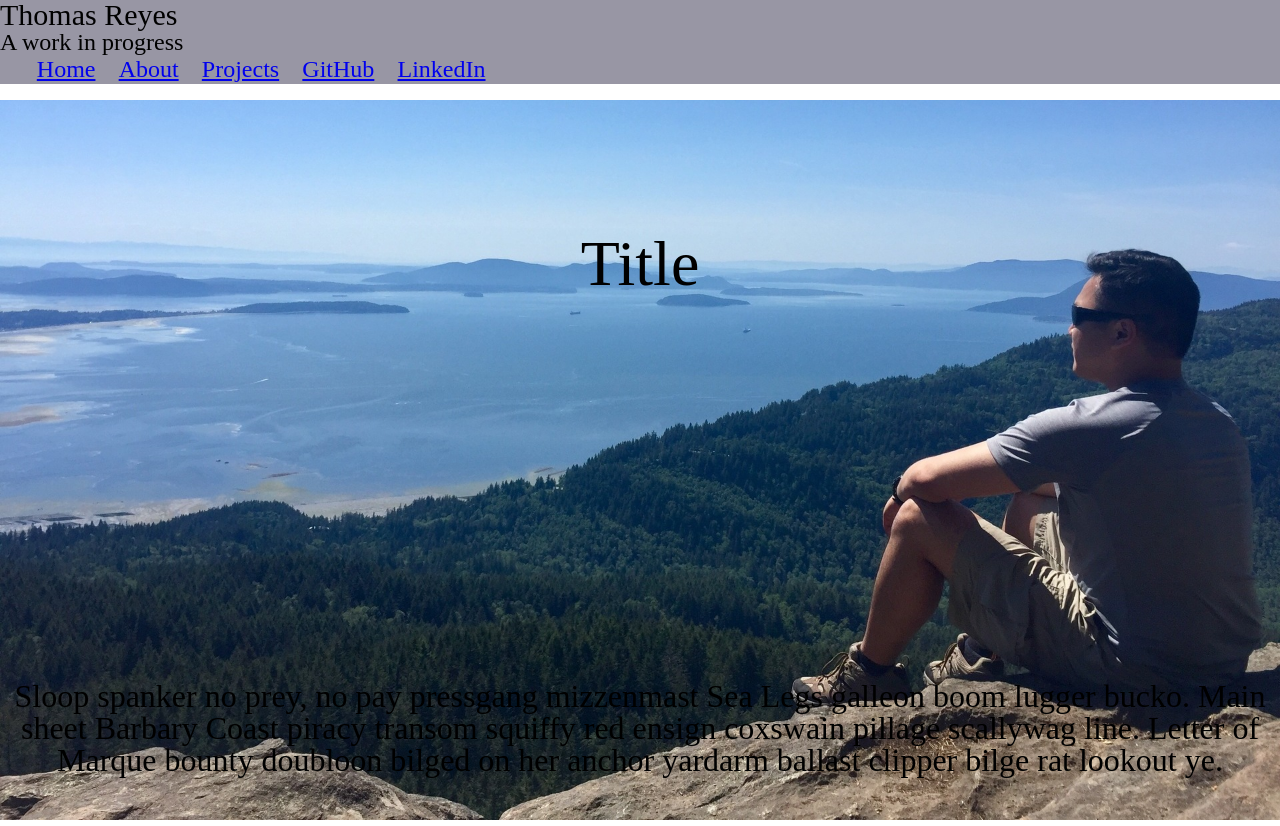
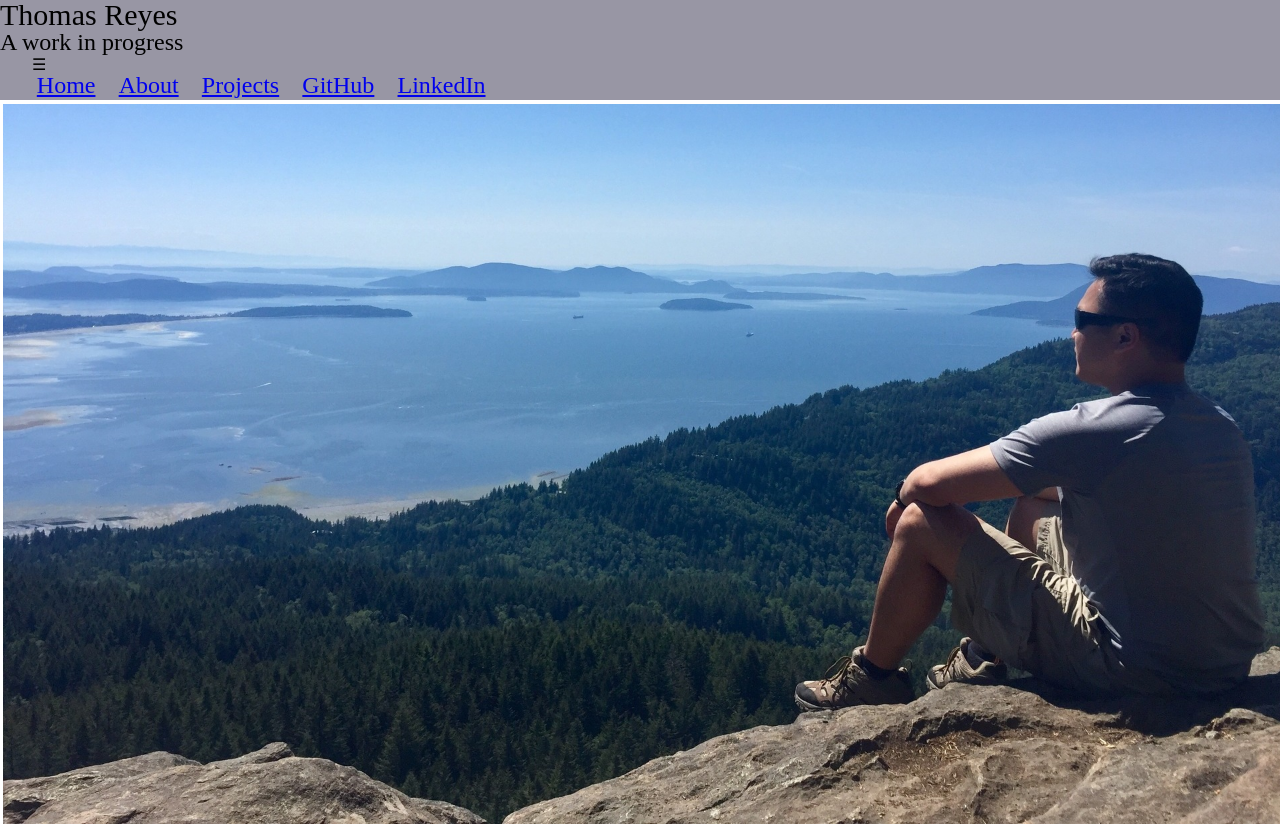
Before and after one commit to Trey64/portfolio, a plain HTML site: page index.html in a window 1280 px wide. Shown: the top 826 px of the page. Drawn offline with nearby package versions, Linux system fonts and the light colour scheme.

Commit message:
fixed indentation

```diff
--- a/app.js
+++ b/app.js
@@ -15,12 +15,12 @@ portfolioView.handleTabNav = function() {
 
 portfolioView.handleCarousel = function() {
   var carouselSlider = setInterval(function(){
-		$(".carousel ul").animate({marginLeft:-1440},1000,function(){
-			$(this).find("li:last").after($(this).find("li:first"));
-			$(this).css({marginLeft:0});
-		})
-	},5000);
-}
+    $(".carousel ul").animate({marginLeft:-1440},1000,'easeInBack',function(){
+      $(this).find("li:last").after($(this).find("li:first"));
+      $(this).css({marginLeft:0});
+    })
+  },5000);
+};
 
 $(document).ready(function() {
   portfolioView.handleTabNav();
--- a/index.html
+++ b/index.html
@@ -20,6 +20,7 @@
       <h2>A work in progress</h2>
     </section>
     <nav class="main-nav">
+      <span class="hamburger">&#9776;</span>
       <div class="icon-menu"></div>
       <ul>
         <li class="tab" data-content="hero"><a href="#">Home</a></li>
@@ -33,16 +34,12 @@
 
   <main>
     <section id="hero" class="tab-content">
-      <div class="hero-block">
       <div class="carousel">
         <ul>
           <li><img class="hero-image" src="img/carousel1.jpg" /></li>
           <li><img class="hero-image" src="img/carousel2.jpg" /></li>
           <li><img class="hero-image" src="img/carousel3.jpg" /></li>
         </ul>
-    </div>
-      <h3 class="hero-title">Title</h3>
-      <p class="hero-description">Sloop spanker no prey, no pay pressgang mizzenmast Sea Legs galleon boom lugger bucko. Main sheet Barbary Coast piracy transom squiffy red ensign coxswain pillage scallywag line. Letter of Marque bounty doubloon bilged on her anchor yardarm ballast clipper bilge rat lookout ye.</p>
       </div>
     </section>
 
@@ -85,6 +82,7 @@
     &copy; 2017 Thomas Reyes
   </footer>
   <script src="https://ajax.googleapis.com/ajax/libs/jquery/3.1.1/jquery.min.js"></script>
+  <script src="http://gsgd.co.uk/sandbox/jquery/easing/jquery.easing.1.3.js"></script>
   <script src="app.js"></script>
 </body>
 </html>
--- a/styles/style.css
+++ b/styles/style.css
@@ -42,6 +42,8 @@ h3 {
   overflow: hidden;
   text-align: center;
   max-width: 100%;
+  padding: 0.2em;
+  margin: auto;
 }
 
 .carousel ul {
@@ -60,34 +62,17 @@ h3 {
   max-width: 100%;
 }
 
-.hero-block {
+/*.hero-block {
   display: inline;
   text-align: center;
   padding: 0.2em;
   margin: 0.1em;
-}
+}*/
 
 .hero-image {
   display: block;
   max-width: 100%;
   z-index: -1;
-  vertical-align: bottom;
-}
-
-.hero-title {
-  position: relative;
-  text-align: center;
-  bottom: 12em;
-  font-size: 5vw;
-  color: black;
-}
-
-.hero-description {
-  position: relative;
-  bottom: 12em;
-  margin-bottom: 0.1em;
-  font-size: 2.5vw;
-  color: black;
 }
 
 #projects {
```
Lines whose indentation alone changed are shown as unchanged.
